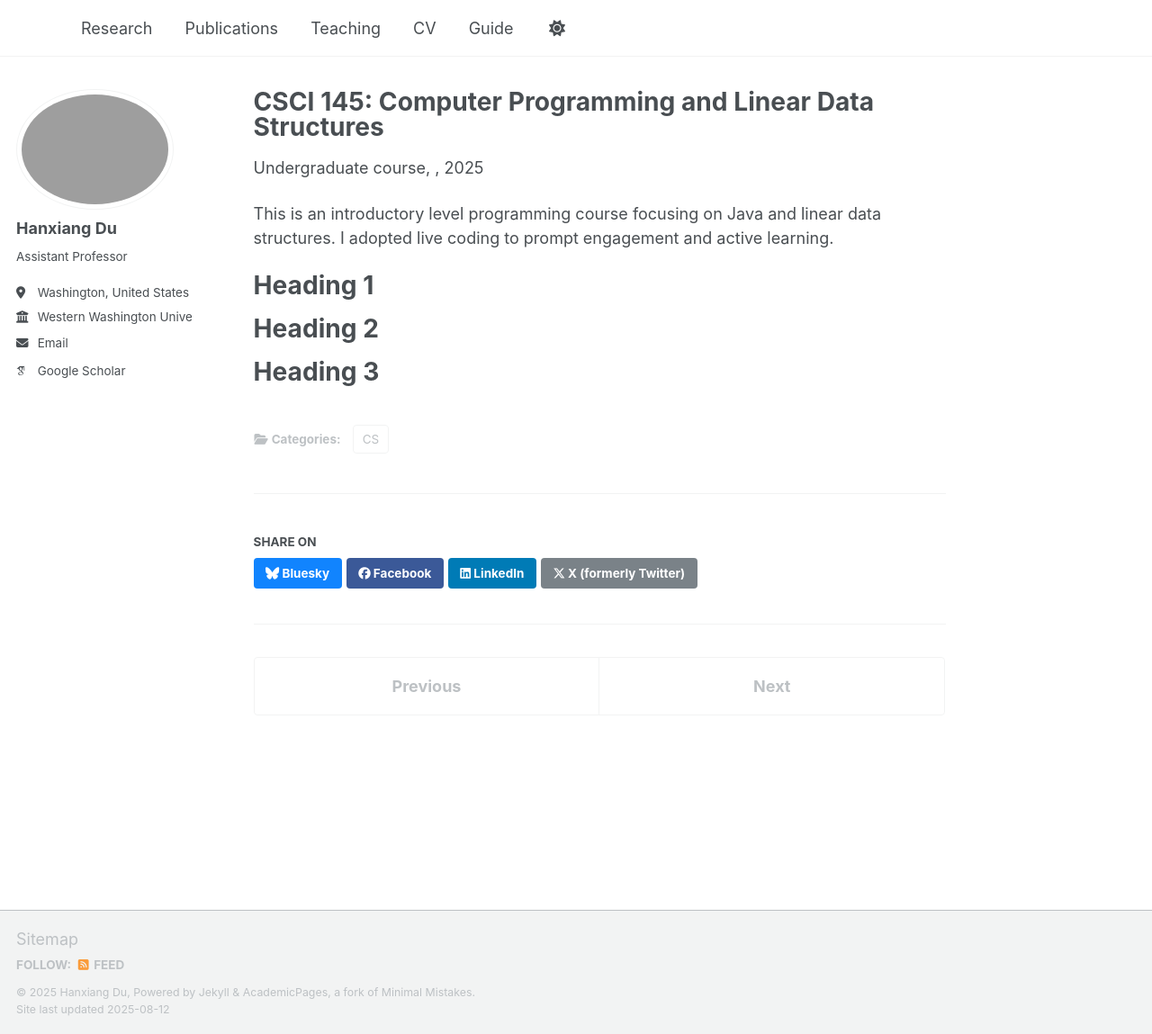
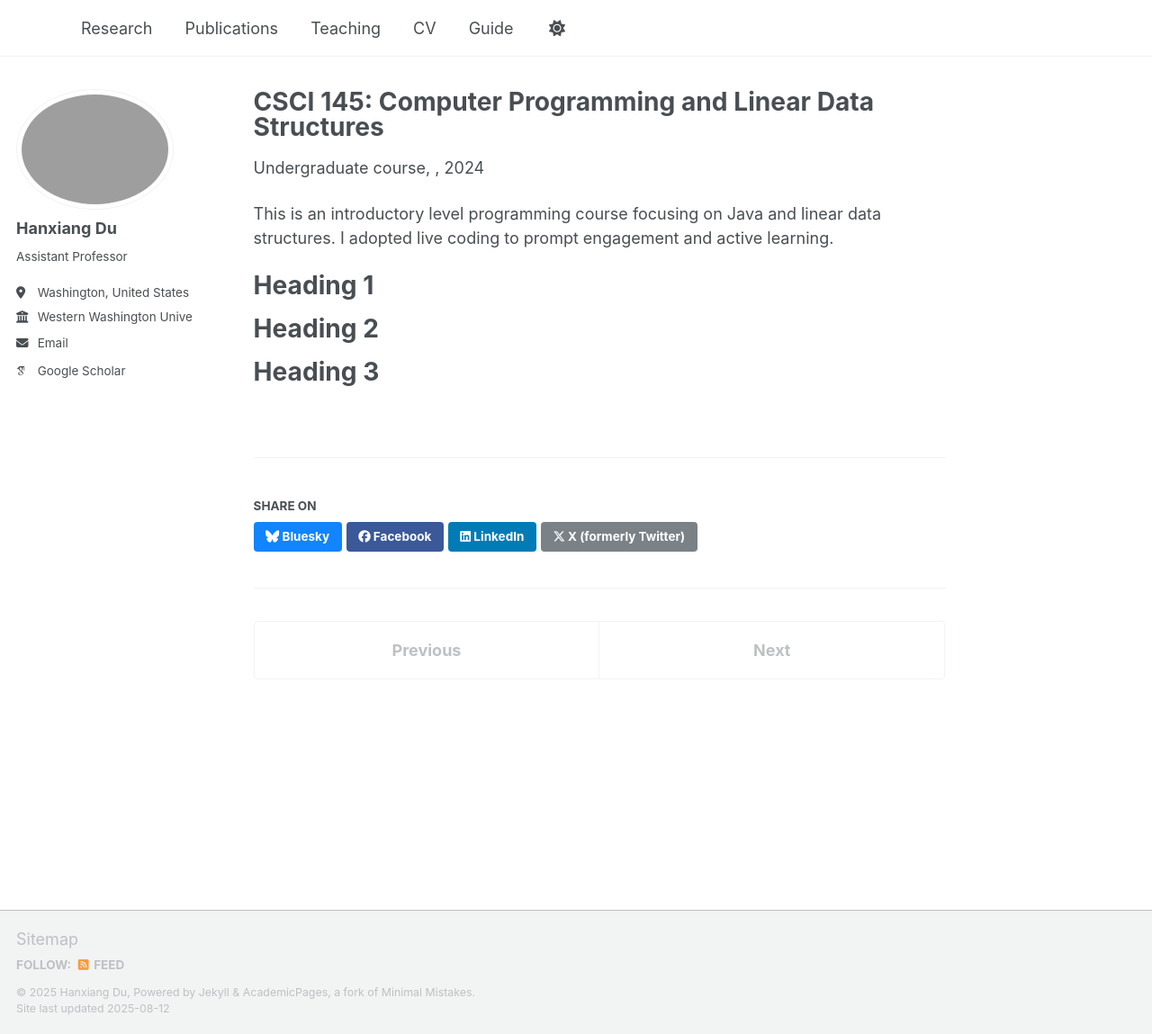
Before and after one commit to HXDU/HD.github.io, a Jekyll site: the page built from _teaching/2014-spring-teaching-1.md, in a window 1280 px wide and 1149 px high. Shown: the whole window at 90% size. Built offline with Jekyll 4.4.1, drawn with Linux system fonts in a browser that asks for light colours; some web fonts are replaced; a script that is not in the unit is left out.

Commit message:
Update 2014-spring-teaching-1.md

```diff
--- a/_teaching/2014-spring-teaching-1.md
+++ b/_teaching/2014-spring-teaching-1.md
@@ -1,7 +1,7 @@
 ---
 title: "CSCI 145: Computer Programming and Linear Data Structures"
 collection: teaching
-category: CS
+date: 2024-01-06
 type: "Undergraduate course"
 ---
 
```
